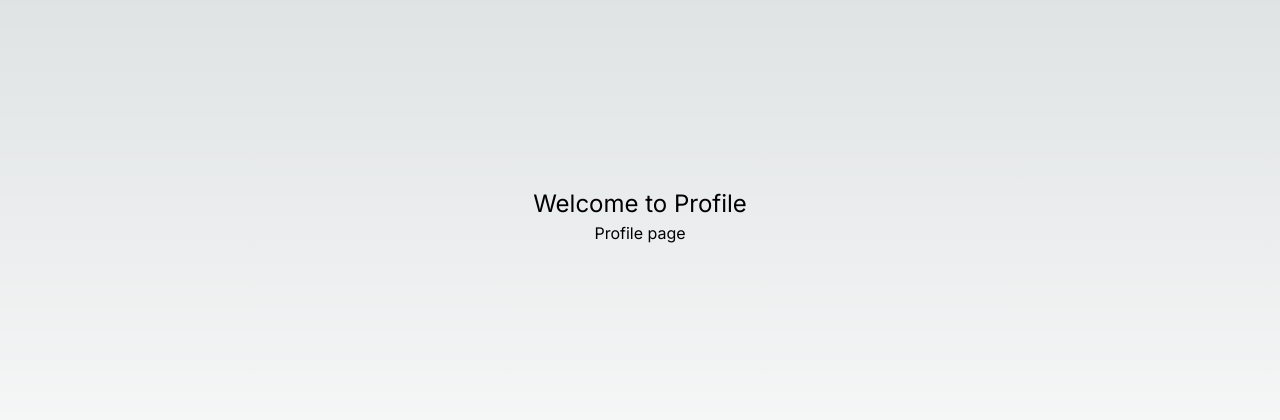
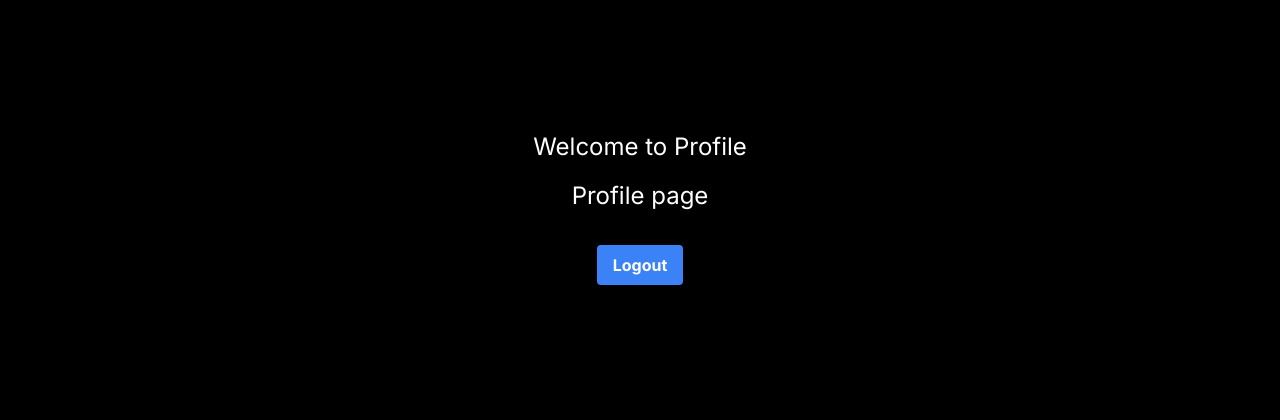
Before and after one commit to JulieGunawan/nextjs-stack, a Next.js app in the folder auth-app/: page /profile in a window 1280 px wide. Shown: the part 184-604 px from the top of the page. Built offline with nearby package versions, Linux system fonts and the light colour scheme.

Commit message:
adding logout button

```diff
--- /dev/null
+++ b/auth-app/src/app/api/users/logout/route.ts
@@ -0,0 +1,19 @@
+import {NextResponse} from 'next/server';
+
+export async function GET(){
+    try{
+        const response = await NextResponse.json({
+            message:"Logout successful",
+            success:true,
+        })
+        response.cookies.set("token", "",
+        {
+             httpOnly:true,
+             expires:new Date(0)
+        });
+        return response;
+    } catch (error: any){
+        return NextResponse.json({error:error.message},
+            {status:500});
+    }
+}
--- a/auth-app/src/app/profile/page.tsx
+++ b/auth-app/src/app/profile/page.tsx
@@ -1,10 +1,33 @@
+"use client"
+import Link from "next/link";
+import axios from "axios";
+import {toast} from "react-hot-toast";
+import {useRouter} from "next/navigation";
+
 export default function ProfilePage(){
+    const router = useRouter();
+    const logout = async () => {
+        try{
+            await axios.get("/api/users/logout");
+            console.log("Logout successful");
+            // toast.success("Logout successful");
+            //once user succesfully logout, redirect to login page
+            router.push('/login');
+        } catch(e:any){
+            console.log(e.message);
+            // toast.error(e.message);
+        }
+    }
+
     return(
-        <div className="flex flex-col items-center justify-center min-h-screen py-2">
-            <h1 className="text-2xl">Welcome to Profile</h1>
+        <div className="flex flex-col items-center justify-center min-h-screen py-2 bg-black">
+            <h1 className="text-2xl text-white">Welcome to Profile</h1>
             <hr/>
-            <p>Profile page</p>
-
+            <p className="text-2xl text-white m-4">Profile page</p>
+            <hr/>
+            <button
+                onClick={logout}
+                className="bg-blue-500 hover:bg-blue-700 text-white font-bold py-2 px-4 m-4 rounded">Logout</button>
         </div>
     )
 }
```
